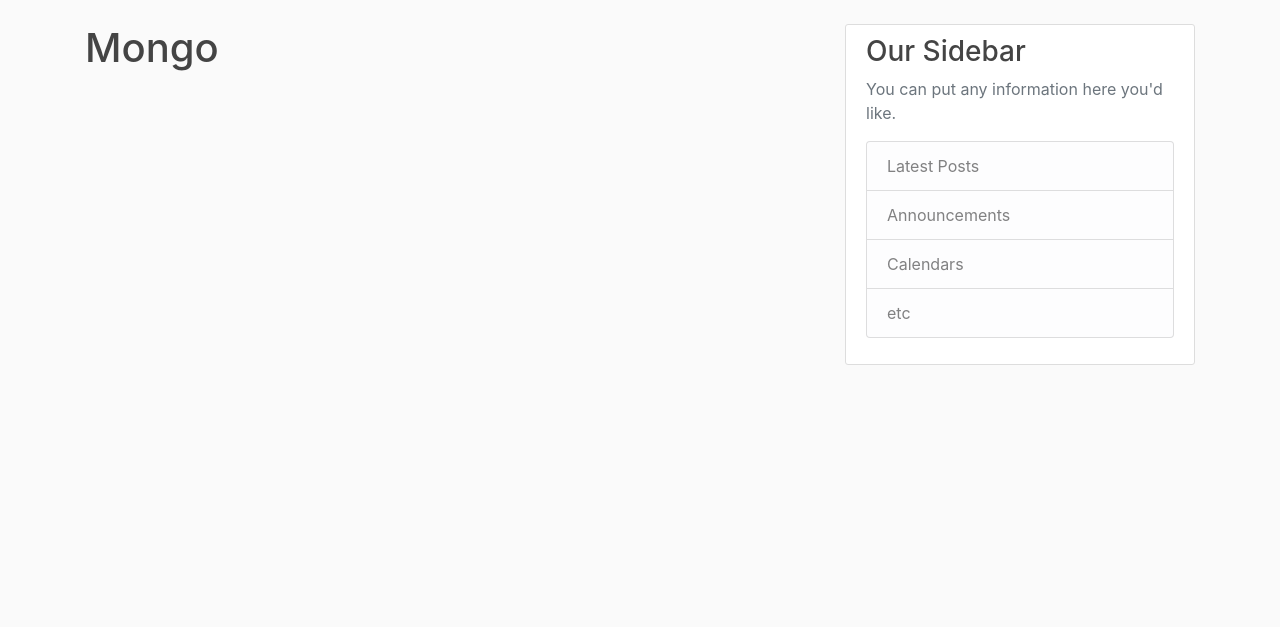
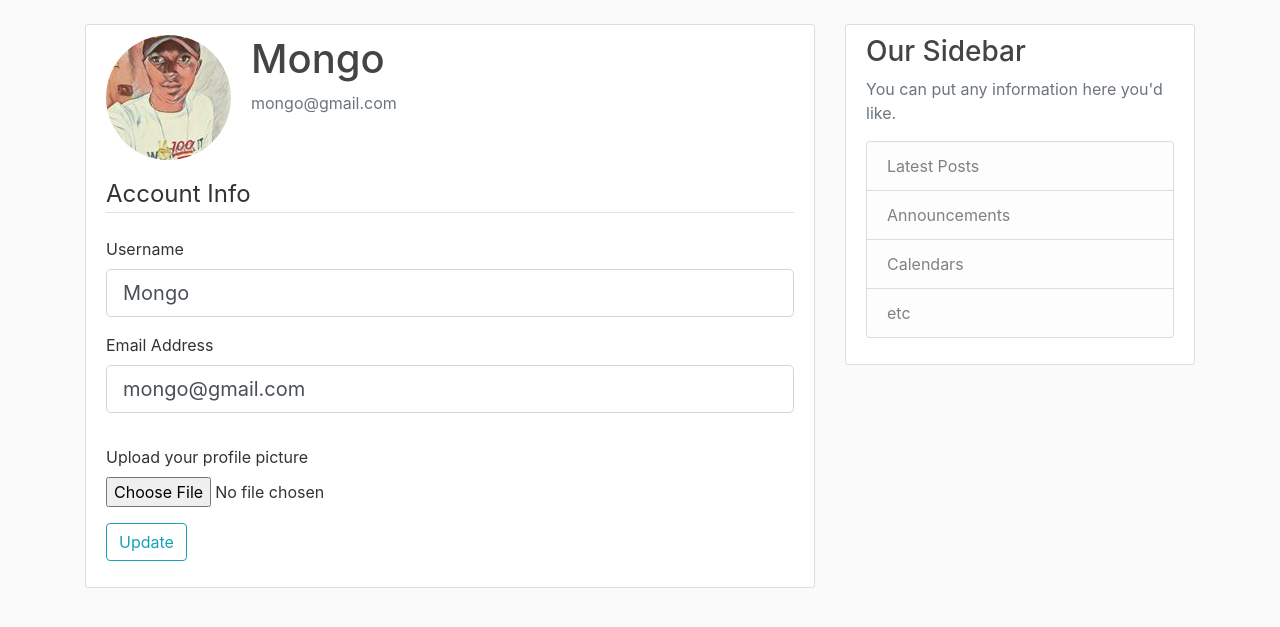
Before and after one commit to Makeem1/flaskbog_application, a Flask app: page /account in a window 1280 px wide. Shown: the part 56-683 px from the top of the page. Run offline with Flask 2, Linux system fonts and the light colour scheme; a user stored in the database is signed in; some libraries are stand-ins or nearby versions.

Commit message:
'ading_new_files'

```diff
--- a/flaskblog/__init__.py
+++ b/flaskblog/__init__.py
@@ -16,7 +16,7 @@ app.config['SQLALCHEMY_DATABASE_URI'] = 'sqlite:///site.db'   #setting a databas
 db = SQLAlchemy(app)
 bcrypt = Bcrypt(app)
 login_manager = LoginManager(app)
-login_manager.login_view = 'login'
-login_manager.login_message_category = 'info'
+login_manager.login_view = 'login'  # this view here is our login route
+login_manager.login_message_category = 'info' # this category is a boostrap class
 
 from flaskblog import routes
--- a/flaskblog/forms.py
+++ b/flaskblog/forms.py
@@ -1,7 +1,9 @@
 from flask_wtf import FlaskForm
+from flask_wtf.file import FileField, FileAllowed
 from wtforms import BooleanField, StringField, PasswordField, SubmitField
 from wtforms.validators import DataRequired, Length, EqualTo, Email, ValidationError
 from flaskblog.models import User
+from flask_login import current_user
 
 
 
@@ -30,3 +32,23 @@ class LoginForm(FlaskForm):
 	password = PasswordField('Password', validators = [DataRequired()])
 	remember = BooleanField("Remember Me")
 	submit = SubmitField("Login")
+
+
+class UpdateAccountForm(FlaskForm):
+	'''Creating registration form '''
+	username = StringField('Username', validators = [DataRequired(), Length(min=4, max=25)])
+	email = StringField('Email Address', validators = [DataRequired(), Email()])
+	picture = FileField('Upload your profile picture', validators=[FileAllowed(['jpg','png'])])
+	submit = SubmitField("Update")
+
+	def validate_username(self,username):
+		if username.data != current_user.username:
+			user = User.query.filter_by(username=username.data).first()
+			if user:
+				raise ValidationError("Username already exist")
+
+	def validate_email(self,email):
+		if email.data != current_user.email:
+			user = User.query.filter_by(email=email.data).first()
+			if user:
+				raise ValidationError("Email already taken")
--- a/flaskblog/routes.py
+++ b/flaskblog/routes.py
@@ -1,8 +1,11 @@
+import secrets
+from PIL import Image
 from flask import render_template, url_for, flash, redirect, request
 from flaskblog import app, db, bcrypt
-from flaskblog.forms import RegistrationForm, LoginForm
+from flaskblog.forms import RegistrationForm, LoginForm, UpdateAccountForm
 from flaskblog.models import User, Post
 from flask_login import login_user, current_user, logout_user,login_required
+import os
 
 
 
@@ -47,7 +50,7 @@ def register():
 		db.session.add(user)
 		db.session.commit()
 		flash(f"Account created for {form.username.data}!", "success")
-		return redirect(url_for("login"))
+		return redirect(url_for("home"))
 	return render_template('register.html', title="Register", form=form)
 
 @app.route('/login', methods=['GET', 'POST'])
@@ -60,7 +63,10 @@ def login():
 		if user and bcrypt.check_password_hash(user.password, form.password.data):
 			login_user(user, remember = form.remember.data)
 			next_page = request.args.get('next')
-			return redirect(next_page) if next_page else (url_for('home'))
+			if next_page:
+				return redirect(next_page)
+			else:
+				return redirect(url_for('home'))
 		else:
 			flash("Log in unsuccessful. Please check username and password", "danger")
 	return render_template('login.html', title="Login", form=form)
@@ -71,8 +77,34 @@ def logout():
 	logout_user()
 	return redirect(url_for('home'))
 
+def save_picture(form_picture):
+	random_hex = secrets.token_hex(8)
+	_ , f_ext = os.path.splitext(form_picture.filename)
+	picture_fn = random_hex + f_ext
+	profile_path = os.path.join(app.root_path, 'static/profile_pics', picture_fn)
 
-@app.route('/account')
+	i = Image.open(form_picture)
+	image_output = (125,125)
+	i.thumbnail(image_output)
+	i.save(profile_path)
+	return picture_fn
+
+@app.route('/account', methods=['GET', 'POST'])
 @login_required
 def account():
-	return render_template('account.html', title ="Account")
+	form = UpdateAccountForm()
+	if form.validate_on_submit():
+		if form.picture.data:
+			profile_file = save_picture(form.picture.data)
+			current_user.image_file =profile_file
+		current_user.username = form.username.data
+		current_user.email = form.email.data
+		db.session.commit()
+		flash('Your account has been updated', 'success')
+		return redirect(url_for('account'))
+	elif request.method == "GET":
+		form.username.data = current_user.username
+		form.email.data = current_user.email
+	user_image_file = url_for('static', filename = 'profile_pics/' + current_user.image_file)
+	return render_template('account.html', title ="Account",
+								user_image_file= user_image_file, form=form)
--- a/flaskblog/templates/account.html
+++ b/flaskblog/templates/account.html
@@ -5,5 +5,60 @@
 {% endblock %}
 
 {% block content %}
-	<h1>{{current_user.username}}</h1>
+<div class="content-section">
+	<div class = "media">
+		<img class="rounded-circle account-img" src="{{ user_image_file }}">
+		<div class="media-body">
+			<h2 class="account-heading">{{current_user.username}}</h2>
+			<p class="text-secondary">{{current_user.email}}</p>
+		</div>
+	</div>
+		<form method="POST" action="" enctype="multipart/form-data">
+
+			{{ form.hidden_tag() }}   <!--form.csrf_token: can also be use -->
+
+			<fieldset class="form-group">
+				<legend class="border-bottom mb-4">Account Info</legend>
+					<div class="form-group">
+						{{ form.username.label(class="form-control-label")}}
+						{% if form.username.errors %}
+							{{ form.username(class= "form-control form-control-lg is-invalid") }}
+							<div class="invalid-feedback" >
+								{% for error in form.username.errors %}
+									<span> {{error}} </span>
+								{% endfor %}
+							</div>
+						{% else %}
+							{{ form.username(class= "form-control form-control-lg") }}
+						{% endif %}
+					</div>
+					<div class="form-group">
+						{{ form.email.label(class_="form-control-label") }}
+
+						{% if form.email.errors %}
+							{{ form.email(class= "form-control form-control-lg is-invalid") }}
+							<div class="invalid-feedback" >
+								{% for error in form.email.errors %}
+									<span> {{error}} </span>
+								{% endfor %}
+							</div>
+						{% else %}
+							{{ form.email(class= "form-control form-control-lg") }}
+						{% endif %}
+					</div>
+			</fieldset>
+			<div class="form-group">
+				{{ form.picture.label() }}
+				{{ form.picture(class='form-control-file') }}
+				{% if form.picture.errors %}
+					{% for error in form.picture.errors %}
+						<span class='text-danger'> {{error}} </span></br>
+					{% endfor %}
+			    {% endif %}
+			</div>
+			<div class="form-group">
+				{{ form.submit(class="btn btn-outline-info") }}			<!-- This represent our label in html-->
+			</div>
+		</form>
+</div>
 {% endblock content %}
```
Also changed, not shown: flaskblog/templates/register.html (+6 -5 lines), flaskblog/site.db, flaskblog/static/profile_pics/c2e68eb23ae51c7d.jpg (added), flaskblog/static/profile_pics/default.jpg (added).
